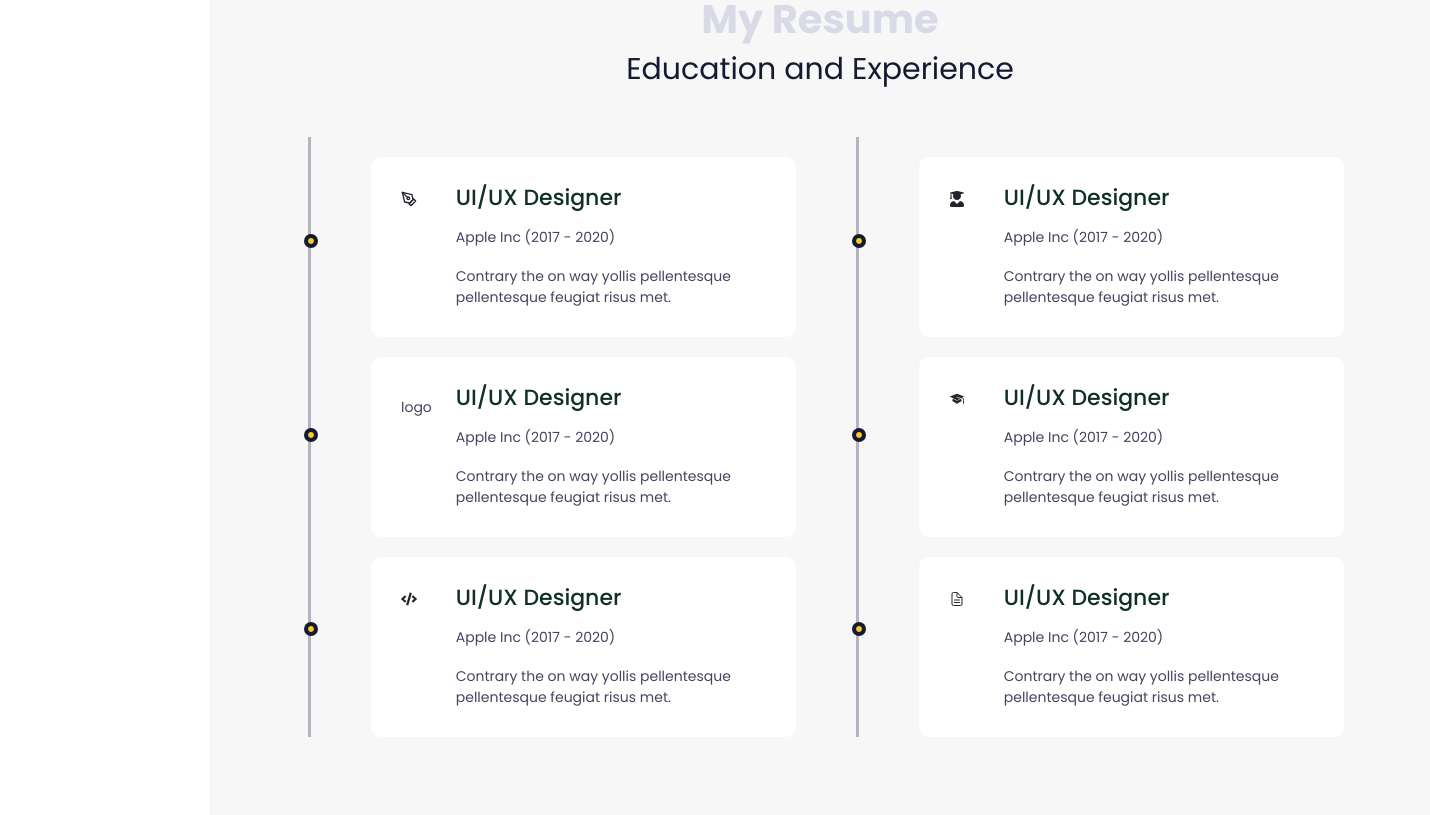
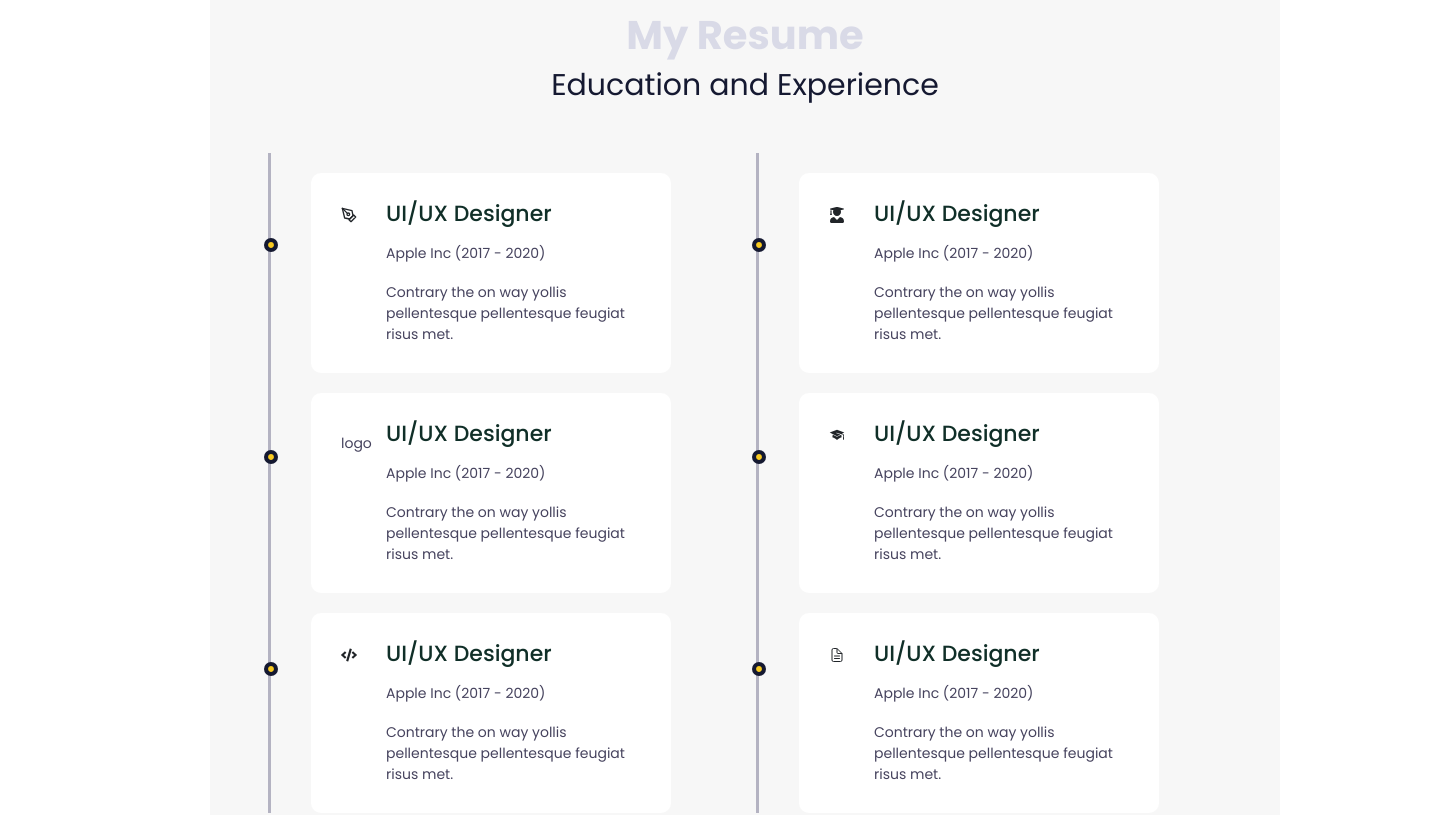
Before and after one commit to Kristal0024/React-vite-project, a React (Vite) app: page / in a window 1280 px wide. Shown: the part 1520-2335 px from the top of the page, 1430 px wide, since content can reach past the window. Built offline with nearby package versions, Linux system fonts and the light colour scheme.

Commit message:
Removing locomotive and making responsive

```diff
--- a/src/App.css
+++ b/src/App.css
@@ -360,6 +360,7 @@ section[role=individual-componentsecond] {
   color: #f9ca21;
 }
 .Aboutsectionwrapper-work {
+  width: 100%;
   justify-content: center;
   display: flex;
   gap: 6%;
@@ -383,7 +384,7 @@ section[role=individual-componentsecond] {
   font-size: 16px;
 }
 
-@media only screen and (max-width: 992px) and (min-width: 768px) {
+@media only screen and (max-width: 1105px) and (min-width: 768px) {
   .Aboutsectionwrapper-details {
     gap: 0px;
   }
@@ -665,6 +666,30 @@ section[role=individual-componentsecond] {
   color: #f9ca21;
 }
 
+@media only screen and (max-width: 1300px) and (min-width: 1201px) {
+  .Resumesectionwrapper-experience-individual .Resumeborder {
+    left: 0.5rem;
+  }
+  .Resumesectionwrapper-experience-individual .Resumeborder-boxes {
+    padding-left: 40px;
+  }
+  .Resumesectionwrapper-experience-individual .Resumeborder-boxes .box {
+    width: 360px;
+    height: 200px;
+  }
+}
+@media only screen and (max-width: 1200px) and (min-width: 993px) {
+  .Resumesectionwrapper-experience-individual .Resumeborder {
+    left: 0.1rem;
+  }
+  .Resumesectionwrapper-experience-individual .Resumeborder-boxes {
+    padding-left: 30px;
+  }
+  .Resumesectionwrapper-experience-individual .Resumeborder-boxes .box {
+    width: 300px;
+    height: 200px;
+  }
+}
 @media only screen and (max-width: 992px) and (min-width: 768px) {
   .Resumesectionwrapper {
     padding: 0;
@@ -1650,9 +1675,6 @@ section[role=individual-componentsecond] {
 }
 
 @media only screen and (max-width: 992px) {
-  .maincontainer {
-    width: 100vw;
-  }
   .maincontainer-sidebar {
     display: none;
   }
--- a/src/App.jsx
+++ b/src/App.jsx
@@ -13,51 +13,22 @@ import "./App.scss";
 import { useState, useEffect, useRef } from "react";
 import Hamburgermenu from "./components/Hamburgermenu";
 
-import LocomotiveScroll from "locomotive-scroll";
 function App() {
   const [activeComponent, setActiveComponent] = useState("home");
   const [windowWidth, setWindowWidth] = useState(window.innerWidth);
-  const scrollRef = useRef(null);
+
   useEffect(() => {
-    // 1️⃣ Get the scroll container and check if it exists
-    const el = document.querySelector("[data-scroll-container]");
-    if (!el) return; // exit if container not rendered yet
 
-    // 2️⃣ Initialize LocomotiveScroll
-    const scroll = new LocomotiveScroll({
-      el,
-      smooth: true,
-
-      scrollCallback: ({ scroll }) => {
-        const scrollY = scroll?.y || 0;
-        const sections = el.querySelectorAll("section");
-        let currentsection = "home";
-        sections.forEach((section) => {
-          const sectiontop = section.offsetTop;
-          const sectionheight = section.clientHeight;
-
-          if (scrollY >= sectiontop && scrollY < sectiontop + sectionheight) {
-            currentsection = section.getAttribute("id");
-          }
-        });
-        setActiveComponent(currentsection);
-      },
-    });
-    scrollRef.current = scroll;
     const handleresize = () => setWindowWidth(window.innerWidth);
     window.addEventListener("resize", handleresize);
     return () => {
-      scroll.destroy();
       window.removeEventListener("resize", handleresize);
     };
   }, []);
   const scrolltocomponent = (id) => {
     const element = document.getElementById(id);
-    if (element && scrollRef.current) {
-      scrollRef.current.scrollTo(element, {
-        offset: 0,
-        duration: 3,
-      });
+    if (element) {
+      element.scrollIntoView({behavior:"smooth"});
     }
   };
 
@@ -79,10 +50,7 @@ function App() {
           )}
         </div>
         <main
-          className="maincontainer-main"
-          data-scroll-container
-          data-scroll-speed={Math.random().toFixed(1)}
-        >
+          className="maincontainer-main">
           <section id="home">
             <Herosection
               activeComponent={activeComponent}
@@ -102,46 +70,46 @@ function App() {
             />
           </section>
           <section id="service">
-            <Services
+            {/* <Services
               activeComponent={activeComponent}
               scrolltocomponent={scrolltocomponent}
-            />
+            /> */}
           </section>
           <section id="hire">
-            <Hiresection
+            {/* <Hiresection
               activeComponent={activeComponent}
               scrolltocomponent={scrolltocomponent}
-            />
+            /> */}
           </section>
           <section id="faq">
-            <Faq
+            {/* <Faq
               activeComponent={activeComponent}
               scrolltocomponent={scrolltocomponent}
-            />
+            /> */}
           </section>
           <section id="work">
-            <Worksection
+            {/* <Worksection
               activeComponent={activeComponent}
               scrolltocomponent={scrolltocomponent}
-            />
+            /> */}
           </section>
           <section id="testimonial">
-            <Testimonials
+            {/* <Testimonials
               activeComponent={activeComponent}
               scrolltocomponent={scrolltocomponent}
-            />
+            /> */}
           </section>
           <section id="blog">
-            <Blogsection
+            {/* <Blogsection
               activeComponent={activeComponent}
               scrolltocomponent={scrolltocomponent}
-            />
+            /> */}
           </section>
           <section id="contact">
-            <Contact
+            {/* <Contact
               activeComponent={activeComponent}
               scrolltocomponent={scrolltocomponent}
-            />
+            /> */}
           </section>
         </main>
       </div>
--- a/src/App.scss
+++ b/src/App.scss
@@ -51,7 +51,7 @@ body {
 }
 @media only screen and (max-width:992px){
    .maincontainer{
-    width: 100vw;
+    // width: 100vw;
     // border: 2px solid blue;
     &-sidebar{
         display: none;
--- a/src/styles/components/_Aboutsection.scss
+++ b/src/styles/components/_Aboutsection.scss
@@ -58,6 +58,7 @@
         }
     }
         &-work{
+            width: 100%;
             // border: 2px solid blue;
             justify-content: center;
         display: flex;
@@ -87,7 +88,7 @@
         }
     }
 }
-@media only screen and (max-width:992px) and (min-width:768px){
+@media only screen and (max-width:1105px) and (min-width:768px){
   .Aboutsectionwrapper{
     &-details{
         gap: 0px;
--- a/src/styles/components/_Resumesection.scss
+++ b/src/styles/components/_Resumesection.scss
@@ -129,6 +129,34 @@
         }
     }
 }
+@media only screen and (max-width:1300px) and (min-width:1201px){
+  .Resumesectionwrapper-experience-individual{
+  .Resumeborder{
+    left: 0.5rem;
+    &-boxes{
+      padding-left: 40px;
+       .box{
+      width: 360px;
+      height: 200px;
+    }
+    }
+  }
+}
+}
+@media only screen and (max-width:1200px) and (min-width:993px){
+.Resumesectionwrapper-experience-individual{
+  .Resumeborder{
+    left: 0.1rem;
+    &-boxes{
+      padding-left: 30px;
+      .box{
+        width: 300px;
+        height: 200px;
+      }
+    }
+  }
+}
+}
 @media only screen and (max-width:992px) and (min-width:768px){
  .Resumesectionwrapper{
   padding: 0;
```
Also changed, not shown: 1 other file (tests, documents, lock files or other folders).
